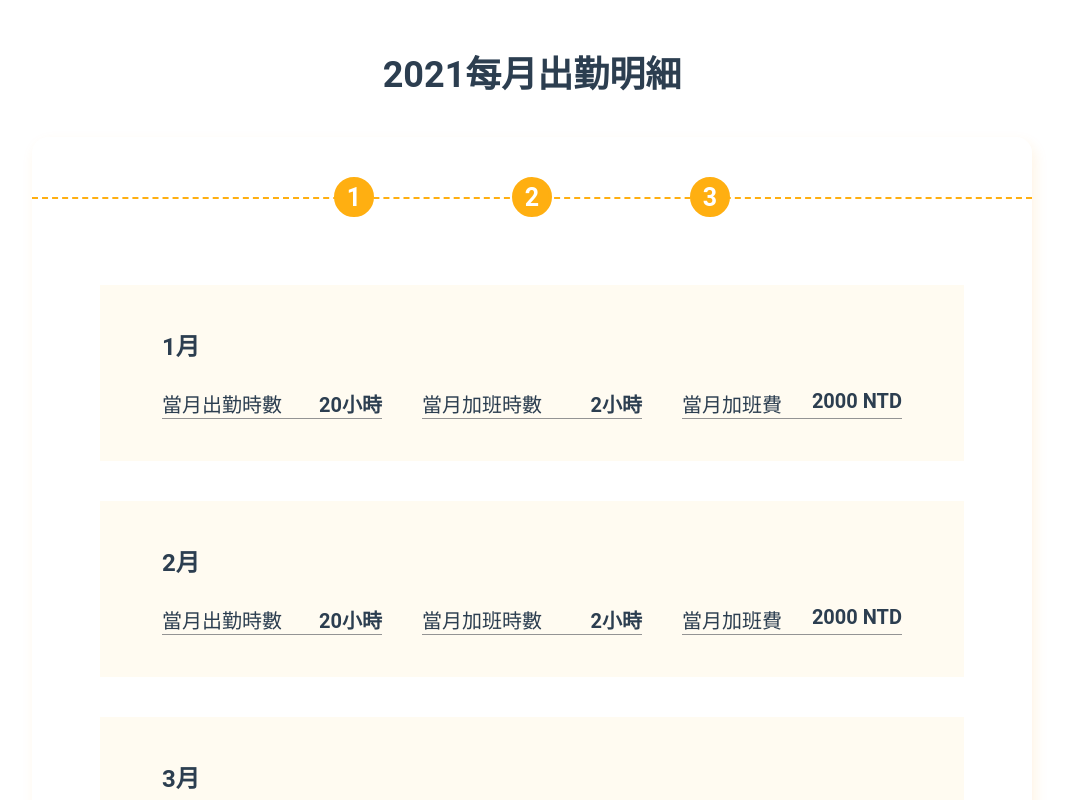
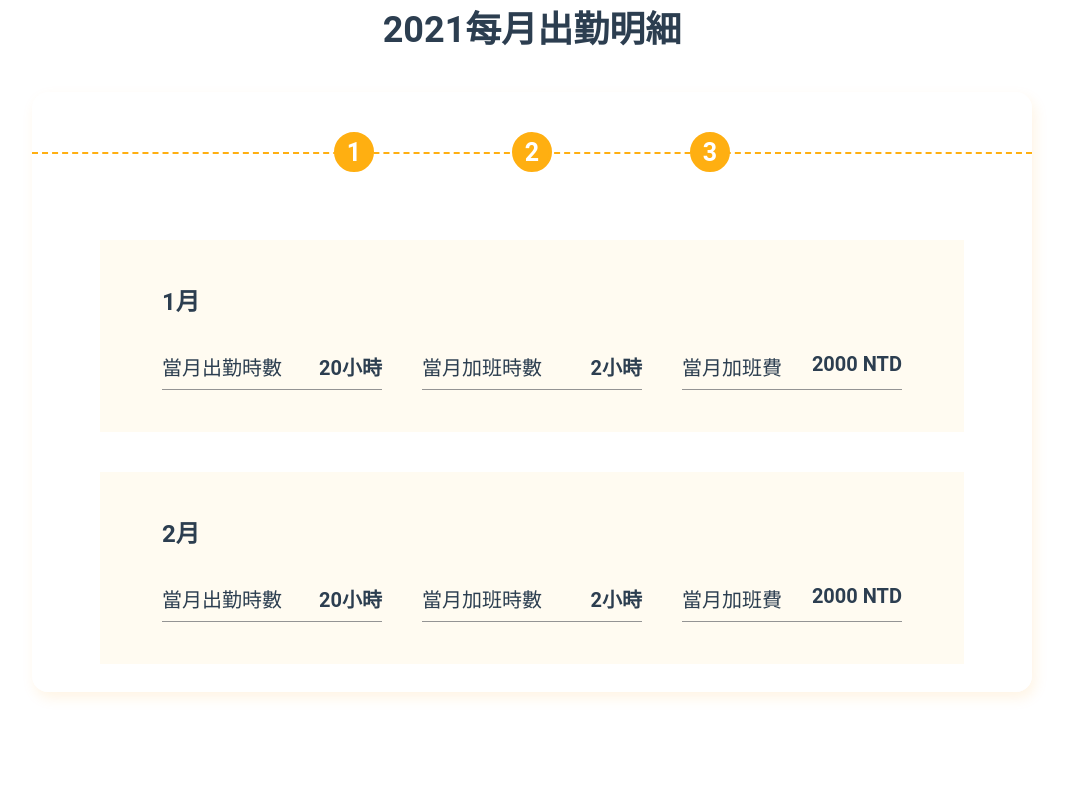
Before and after one commit to Chiahsuan-TW/overtime-pay-calculator, a Vue app: page /AnnualRecord in a window 1280 px wide. Shown: the top 800 px of the page, without its empty margins (108-1175 px from the left). Built offline with nearby package versions, Linux system fonts and the light colour scheme.

Commit message:
fix: layout issue

```diff
--- a/src/components/AnnualList.vue
+++ b/src/components/AnnualList.vue
@@ -54,9 +54,9 @@ export default {
     p {
       width: 220px;
       margin: 0 auto;
+      padding: 8px 0;
       display: flex;
       justify-content: space-between;
-      border-bottom: 1px solid color.$gray;
 
       @include breakpoint.desktop {
         margin: 0;
--- a/src/components/MonthlyList.vue
+++ b/src/components/MonthlyList.vue
@@ -72,6 +72,7 @@ export default {
     p {
       width: 220px;
       margin: 0 auto;
+      padding: 8px 0;
       display: flex;
       justify-content: space-between;
       border-bottom: 1px solid color.$gray;
--- a/src/views/AnnualRecord.vue
+++ b/src/views/AnnualRecord.vue
@@ -49,7 +49,7 @@ export default {
 <style lang="scss" scoped>
 h3 {
   @extend %page-title;
-  margin: 45px auto 0;
+  margin: 0 auto;
   width: fit-content;
 }
 
@@ -64,6 +64,11 @@ h3 {
   max-height: 1000px;
   overflow-y: scroll;
   overflow-x: auto;
+
+  @include breakpoint.tablet {
+    width: 80%;
+    height: 600px;
+  }
 
   &-content {
     width: 100%;
```
